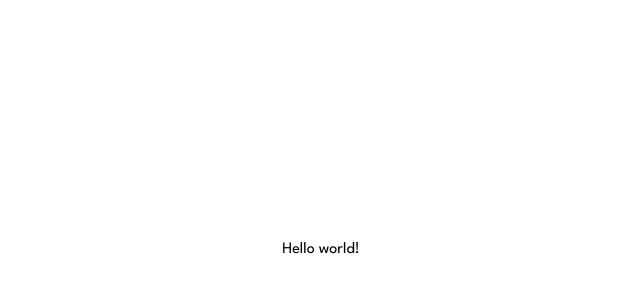
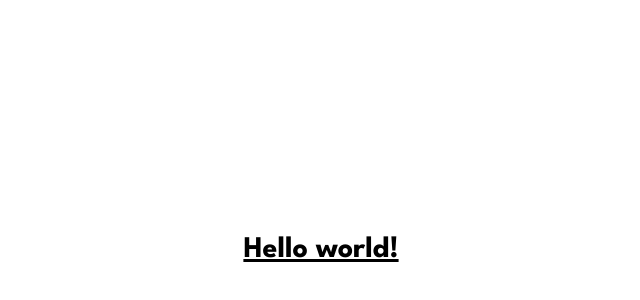
Before and after one commit to fkrunic/frontend-mentor-social-proof-section, a Vue app: page / in a window 1280 px wide. Shown: the part 150-450 px from the top of the page, without its empty margins (319-959 px from the left). Built offline with nearby package versions, Linux system fonts and the light colour scheme.

Commit message:
fixed class name property issue

```diff
--- a/src/components/Desktop.vue
+++ b/src/components/Desktop.vue
@@ -4,7 +4,7 @@
 </script>
 
 <template>
-    <h1 className="text-3xl font-bold underline">
+    <h1 class="text-3xl font-bold underline">
         Hello world!
     </h1>
 </template>
--- a/src/components/Mobile.vue
+++ b/src/components/Mobile.vue
@@ -4,7 +4,7 @@
 </script>
 
 <template>
-    <h1 className="text-3xl font-bold underline">
+    <h1 class="text-3xl font-bold underline">
         Hello world!
     </h1>
 </template>
```
